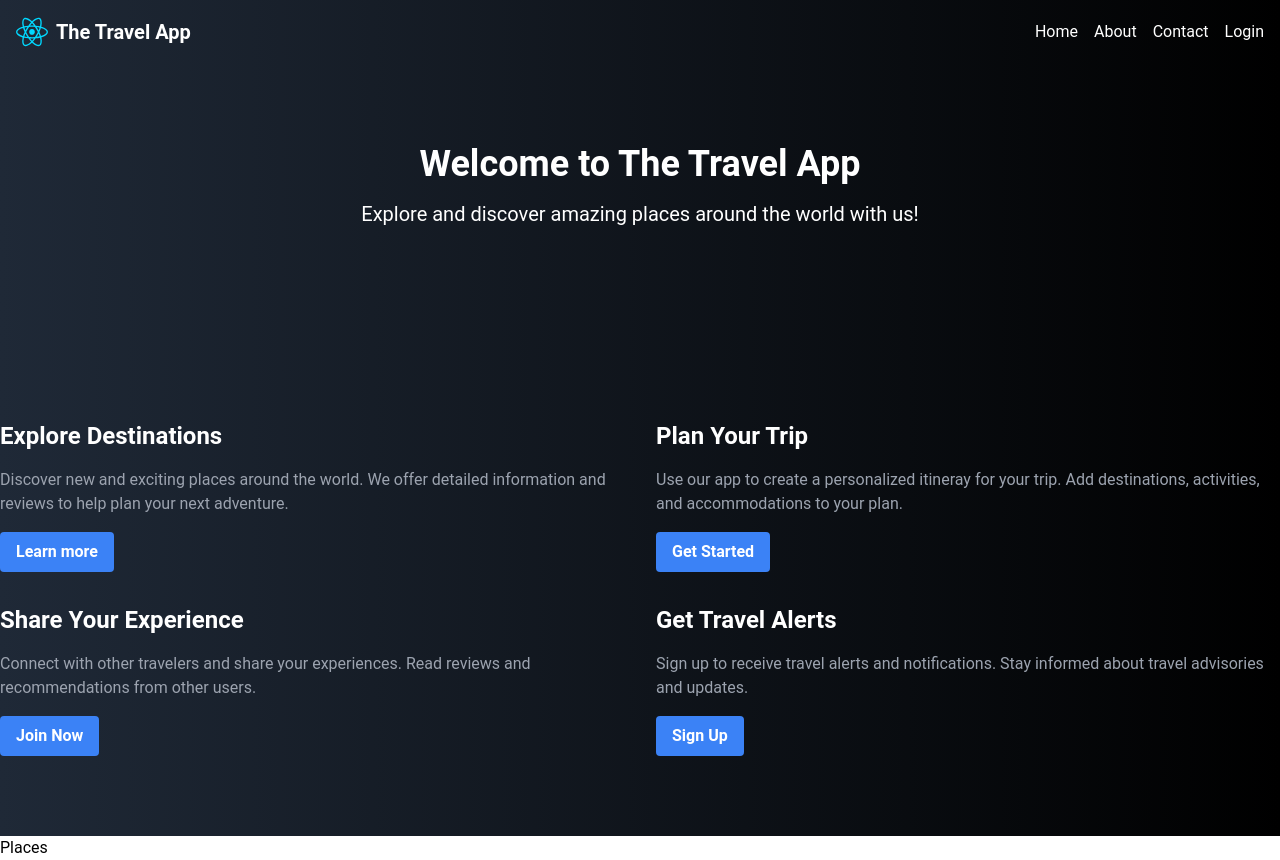
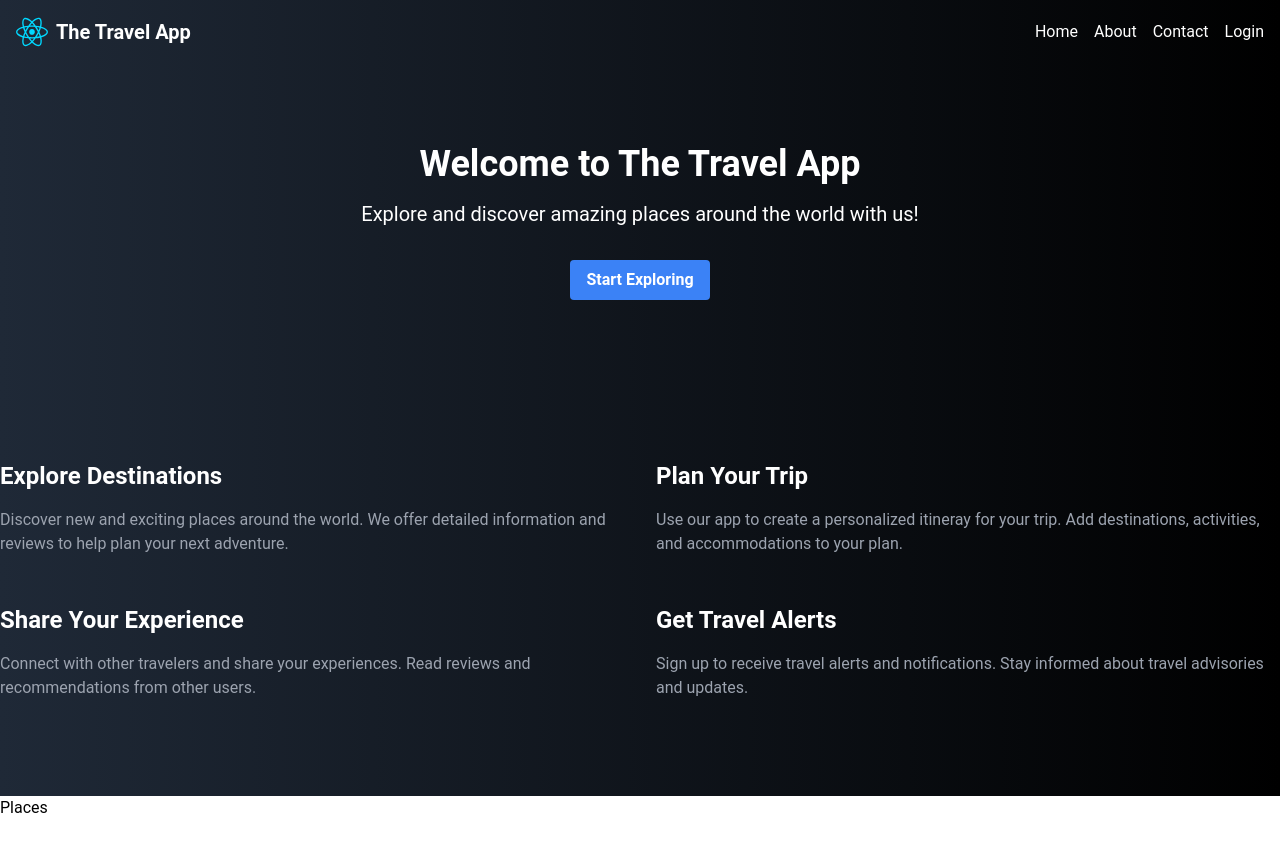
Before and after one commit to StuCat23/travel-app, a React (Vite) app: page / in a window 1280 px wide. After the commit the page ends 820 px from the top, so only its background shows below. Built offline with nearby package versions, Linux system fonts and the light colour scheme.

Commit message:
Removed buttons from cards

```diff
--- a/src/components/Hero.jsx
+++ b/src/components/Hero.jsx
@@ -9,8 +9,9 @@ const Hero = ({
         <div className='container mx-auto text-center'>
             <h1 className='text-4xl font-bold mb-4'>{ title }</h1>
             <p className='text-xl mb-8'>{ subtitle }</p>
-            {/* <button className='bg-blue-500 hover:bg-blue-700 text-white font-bold py-2 px-4 rounded'>Exlpore Now!
-            </button> */}
+            <button className='bg-blue-500 hover:bg-blue-700 text-white font-bold py-2 px-4 rounded'>
+                Start Exploring
+            </button>
         </div>
     </div>
   );
--- a/src/components/HomeCards.jsx
+++ b/src/components/HomeCards.jsx
@@ -10,36 +10,24 @@ function HomeCards() {
                 <p className='text-gray-400 mb-4'>
                     Discover new and exciting places around the world. We offer detailed information and reviews to help plan your next adventure.
                 </p>
-                <button className='bg-blue-500 hover:bg-blue-700 text-white font-bold py-2 px-4 rounded'>
-                    Learn more
-                </button>
             </Card>
             <Card>
                 <h2 className='text-2xl font-bold mb-4'>Plan Your Trip</h2>
                 <p className='text-gray-400 mb-4'>
                     Use our app to create a personalized itineray for your trip. Add destinations, activities, and accommodations to your plan.
                 </p>
-                <button className='bg-blue-500 hover:bg-blue-700 text-white font-bold py-2 px-4 rounded'>
-                    Get Started
-                </button>
             </Card>
             <Card>
                 <h2 className='text-2xl font-bold mb-4'>Share Your Experience</h2>
                 <p className='text-gray-400 mb-4'>
                     Connect with other travelers and share your experiences. Read reviews and recommendations from other users.
                 </p>
-                <button className='bg-blue-500 hover:bg-blue-700 text-white font-bold py-2 px-4 rounded'>
-                    Join Now
-                </button>
             </Card>
             <Card>
                 <h2 className='text-2xl font-bold mb-4'>Get Travel Alerts</h2>
                 <p className='text-gray-400 mb-4'>
                     Sign up to receive travel alerts and notifications. Stay informed about travel advisories and updates.
                 </p>
-                <button className='bg-blue-500 hover:bg-blue-700 text-white font-bold py-2 px-4 rounded'>
-                    Sign Up
-                </button>
             </Card>
         </div>
     </div>
```
